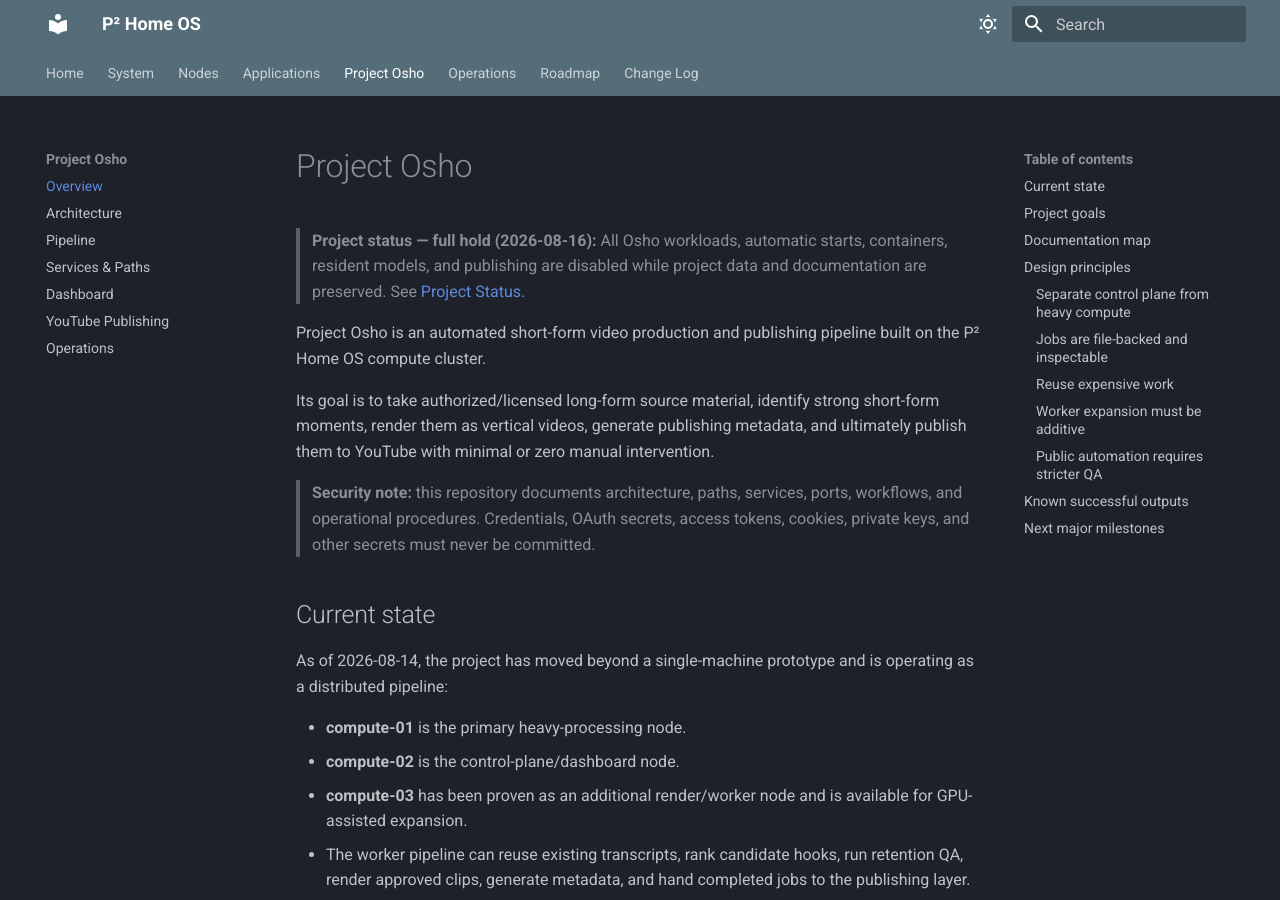
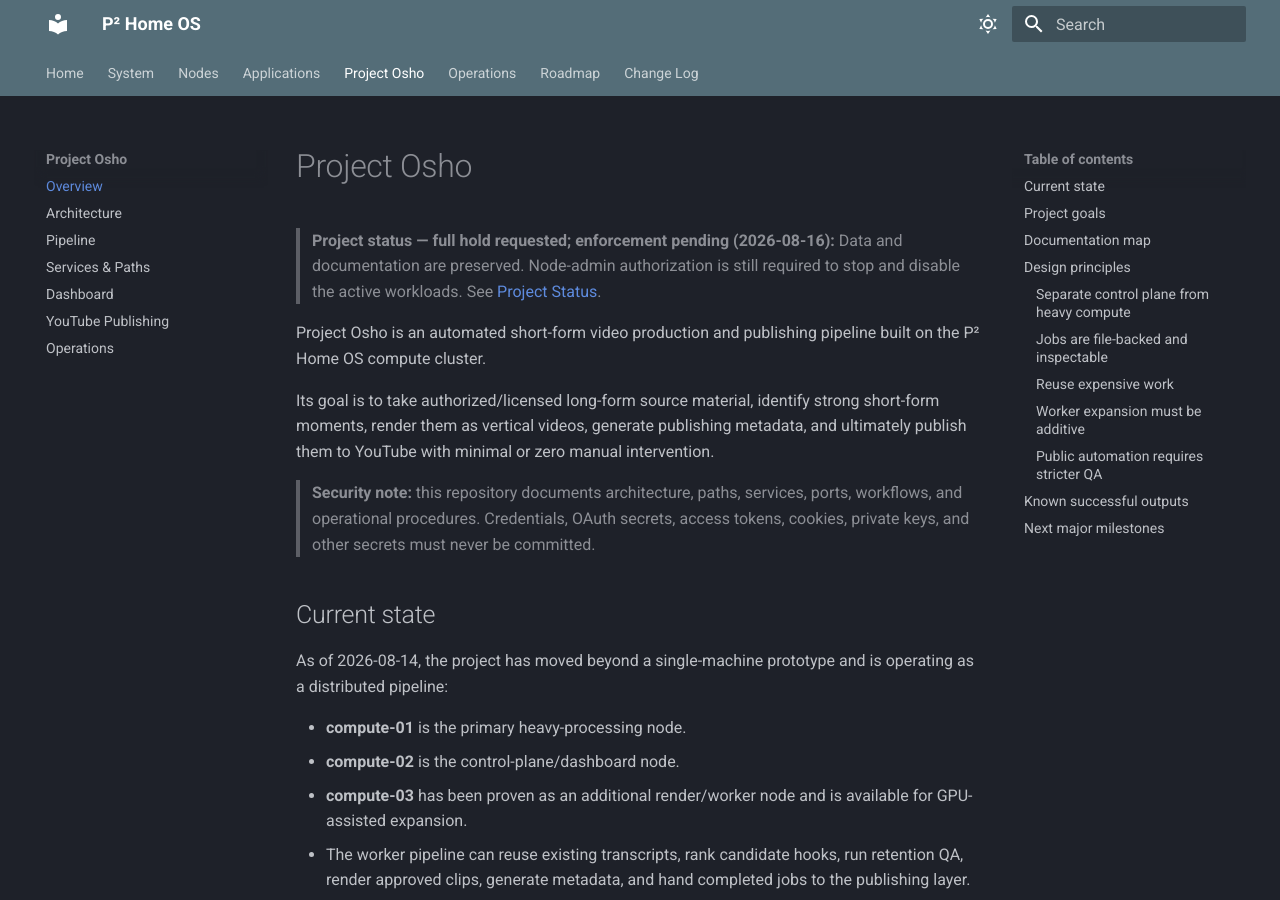
Before and after one commit to prabhat324/p2-home-os, an MkDocs documentation site: the page built from docs/12-project-osho/index.md, in a window 1280 px wide and 900 px high. Built offline with MkDocs 1.6.1 and Material for MkDocs 9.7.7, drawn with Linux system fonts in a browser that asks for light colours.

Commit message:
Clarify pending Osho hold enforcement

```diff
--- a/docs/12-project-osho/index.md
+++ b/docs/12-project-osho/index.md
@@ -1,6 +1,6 @@
 # Project Osho
 
-> **Project status — full hold (2026-08-16):** All Osho workloads, automatic starts, containers, resident models, and publishing are disabled while project data and documentation are preserved. See [Project Status](project-status.md).
+> **Project status — full hold requested; enforcement pending (2026-08-16):** Data and documentation are preserved. Node-admin authorization is still required to stop and disable the active workloads. See [Project Status](project-status.md).
 
 Project Osho is an automated short-form video production and publishing pipeline built on the P² Home OS compute cluster.
 
```
